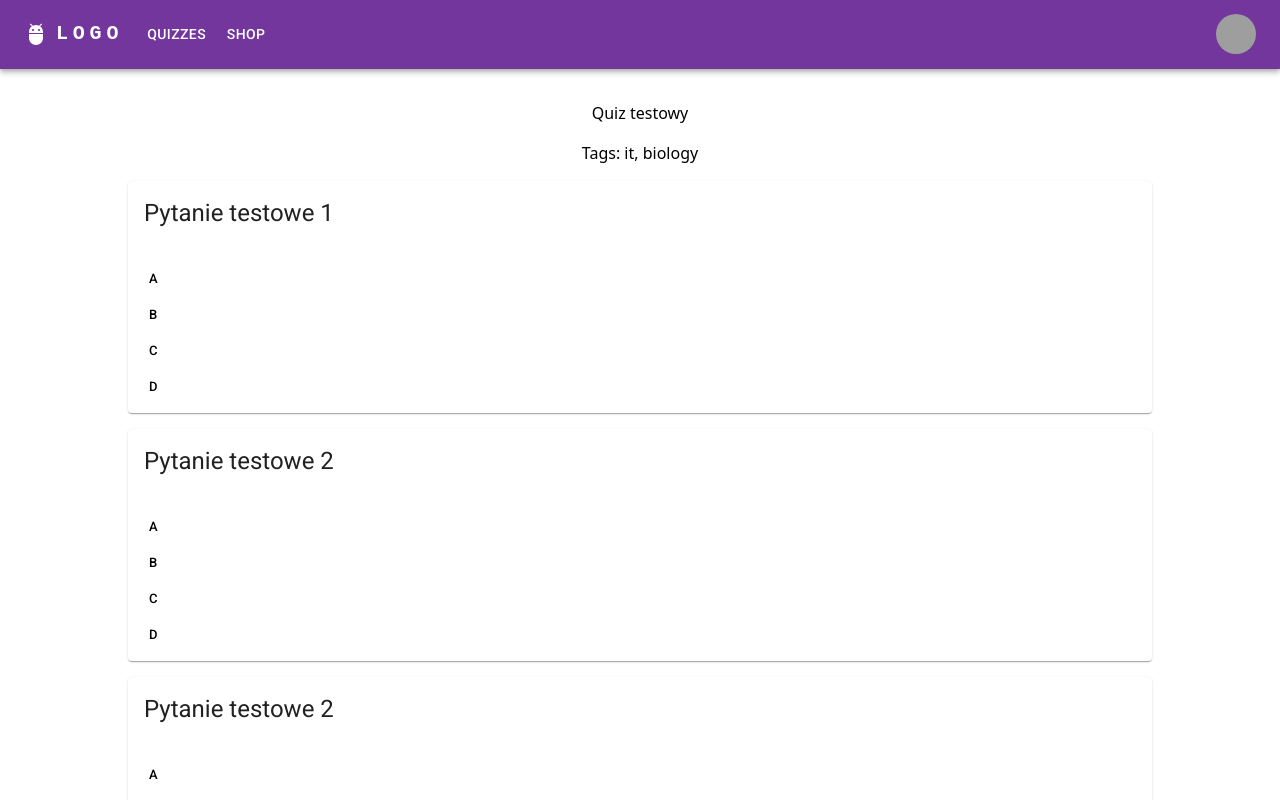
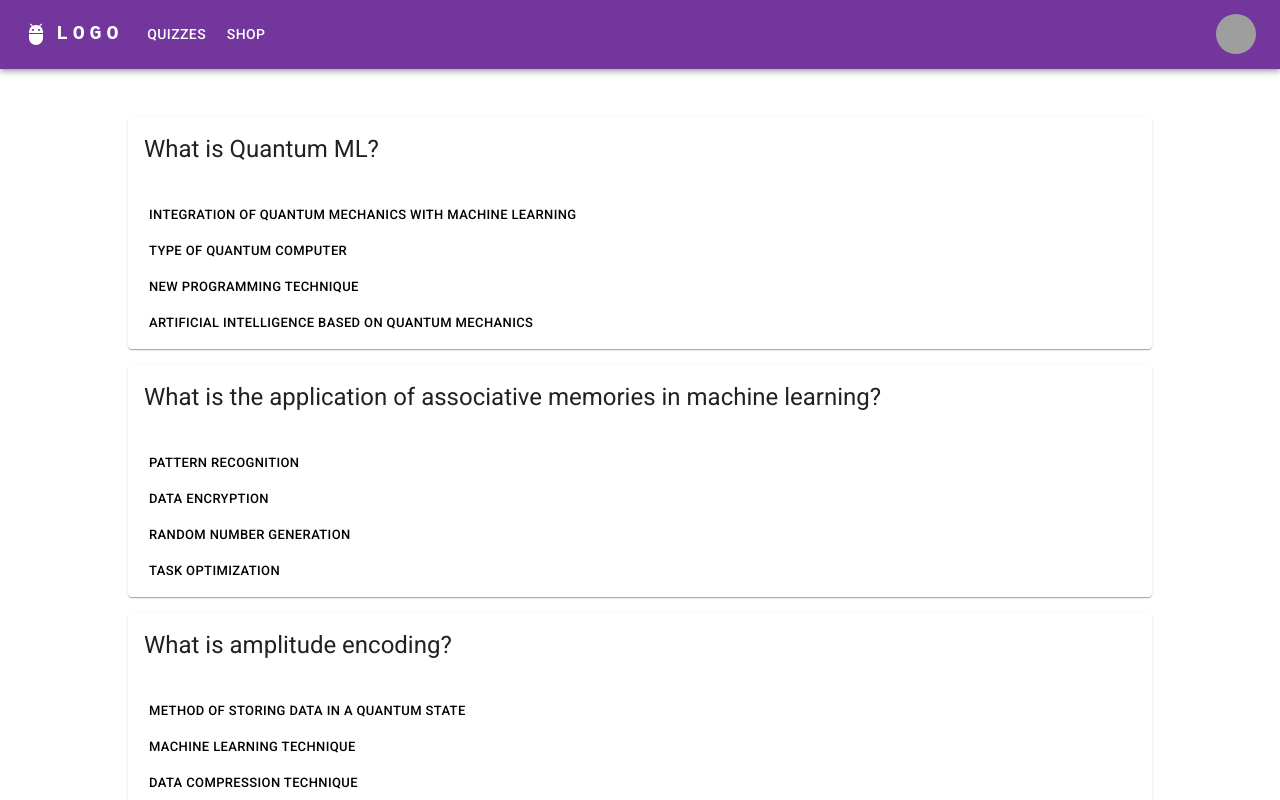
Before and after one commit to dr3du4/Notec, a React (Vite) app in the folder notec-frontend/: page /quiz in a window 1280 px wide. Built offline with nearby package versions, Linux system fonts and the light colour scheme; data requests are answered from the project's data file; grey boxes are pictures that could not be loaded.

Commit message:
dbjson update

```diff
--- a/notec-frontend/db.json
+++ b/notec-frontend/db.json
@@ -1,250 +1,218 @@
-{
-  "user": [
 {
   "id": 1,
-      "firstName": "Jan",
-      "lastName": "Testowy",
-      "email": "jan@test.com",
-      "password": "testPass",
-      "points": 146,
-      "rank": "diamond",
-      "avatarUrl": "test.png",
-      "cursors": ["classic"],
-      "frames": ["classic"],
-      "currentCursor": "classic",
-      "currentFrame": "classic"
-    },
-    {
-      "id": 2,
-      "firstName": "Krzys",
-      "lastName": "Testowy2",
-      "email": "krzys@test.com",
-      "password": "testPass",
-      "points": 25,
-      "rank": "silver",
-      "avatarUrl": "test.png",
-      "cursors": ["classic"],
-      "frames": ["classic"],
-      "currentCursor": "classic",
-      "currentFrame": "classic"
-    }
-  ],
-  "quiz": {
-    "id": 1,
-    "title": "Quiz testowy",
+  "title": "Quantum Machine Learning Quiz",
   "questions": [
     {
-        "title": "Pytanie testowe 1",
+      "title": "What is Quantum ML?",
       "options": [
         {
-            "option": "a",
+          "option": "Integration of quantum mechanics with machine learning",
           "correct": true
         },
         {
-            "option": "b",
+          "option": "Type of quantum computer",
           "correct": false
         },
         {
-            "option": "c",
+          "option": "New programming technique",
           "correct": false
         },
         {
-            "option": "d",
+          "option": "Artificial intelligence based on quantum mechanics",
           "correct": false
         }
       ]
     },
     {
-        "title": "Pytanie testowe 2",
+      "title": "What is the application of associative memories in machine learning?",
       "options": [
         {
-            "option": "a",
+          "option": "Pattern recognition",
+          "correct": true
+        },
+        {
+          "option": "Data encryption",
           "correct": false
         },
         {
-            "option": "b",
+          "option": "Random number generation",
           "correct": false
         },
         {
-            "option": "c",
-            "correct": true
-          },
-          {
-            "option": "d",
+          "option": "Task optimization",
           "correct": false
         }
       ]
     },
     {
-        "title": "Pytanie testowe 2",
+      "title": "What is amplitude encoding?",
       "options": [
         {
-            "option": "a",
+          "option": "Method of storing data in a quantum state",
+          "correct": true
+        },
+        {
+          "option": "Machine learning technique",
           "correct": false
         },
         {
-            "option": "b",
+          "option": "Data compression technique",
           "correct": false
         },
         {
-            "option": "c",
-            "correct": true
-          },
-          {
-            "option": "d",
+          "option": "Task optimization algorithm",
           "correct": false
         }
       ]
     },
     {
-        "title": "Pytanie testowe 2",
+      "title": "What is the application of the HHL algorithm in machine learning?",
       "options": [
         {
-            "option": "a",
+          "option": "Solving systems of linear equations",
+          "correct": true
+        },
+        {
+          "option": "Generating random numbers",
           "correct": false
         },
         {
-            "option": "b",
+          "option": "Function optimization",
           "correct": false
         },
         {
-            "option": "c",
-            "correct": true
-          },
-          {
-            "option": "d",
+          "option": "Image recognition",
           "correct": false
         }
       ]
     },
     {
-        "title": "Pytanie testowe 2",
+      "title": "What is a quantum computer?",
       "options": [
         {
-            "option": "a",
+          "option": "Type of computer using quantum mechanics",
+          "correct": true
+        },
+        {
+          "option": "New data storage technology",
           "correct": false
         },
         {
-            "option": "b",
+          "option": "Type of processor",
           "correct": false
         },
         {
-            "option": "c",
-            "correct": true
-          },
-          {
-            "option": "d",
+          "option": "Type of artificial intelligence",
           "correct": false
         }
       ]
     },
     {
-        "title": "Pytanie testowe 2",
+      "title": "What is the application of quantum mechanics in machine learning?",
       "options": [
         {
-            "option": "a",
+          "option": "Simulation of physical processes",
           "correct": false
         },
         {
-            "option": "b",
+          "option": "Data processing",
+          "correct": true
+        },
+        {
+          "option": "Algorithm optimization",
           "correct": false
         },
         {
-            "option": "c",
-            "correct": true
-          },
-          {
-            "option": "d",
+          "option": "Pattern recognition",
           "correct": false
         }
       ]
     },
     {
-        "title": "Pytanie testowe 2",
+      "title": "What is an associative memory?",
       "options": [
         {
-            "option": "a",
+          "option": "Type of RAM",
           "correct": false
         },
         {
-            "option": "b",
+          "option": "Database type",
           "correct": false
         },
         {
-            "option": "c",
+          "option": "Data storage device",
+          "correct": false
+        },
+        {
+          "option": "Pattern recognition mechanism",
+          "correct": true
+        }
+      ]
+    },
+    {
+      "title": "What is the application of amplitude encoding in machine learning?",
+      "options": [
+        {
+          "option": "Data compression",
+          "correct": false
+        },
+        {
+          "option": "Information storage",
           "correct": true
         },
         {
-            "option": "d",
+          "option": "Random number generation",
+          "correct": false
+        },
+        {
+          "option": "Task optimization",
           "correct": false
         }
       ]
     },
     {
-        "title": "Pytanie testowe 2",
+      "title": "What is the HHL algorithm?",
       "options": [
         {
-            "option": "a",
+          "option": "Machine learning algorithm",
           "correct": false
         },
         {
-            "option": "b",
+          "option": "Data encoding method",
           "correct": false
         },
         {
-            "option": "c",
-            "correct": true
+          "option": "Task optimization technique",
+          "correct": false
         },
         {
-            "option": "d",
-            "correct": false
+          "option": "Solving systems of linear equations algorithm",
+          "correct": true
         }
       ]
     },
     {
-        "title": "Pytanie testowe 2",
+      "title": "What is the application of quantum mechanics in machine learning?",
       "options": [
         {
-            "option": "a",
+          "option": "Simulation of physical processes",
           "correct": false
         },
         {
-            "option": "b",
+          "option": "Data processing",
+          "correct": true
+        },
+        {
+          "option": "Algorithm optimization",
           "correct": false
         },
         {
-            "option": "c",
-            "correct": true
-          },
-          {
-            "option": "d",
-            "correct": false
-          }
-        ]
-      },
-      {
-        "title": "Pytanie testowe 2",
-        "options": [
-          {
-            "option": "a",
-            "correct": false
-          },
-          {
-            "option": "b",
-            "correct": false
-          },
-          {
-            "option": "c",
-            "correct": true
-          },
-          {
-            "option": "d",
+          "option": "Pattern recognition",
           "correct": false
         }
       ]
     }
   ],
-    "userId": 1,
-    "tags": ["it", "biology"]
+  "id_profilu": 1,
+  "tags": []
 }
-}
--- a/notec-frontend/src/pages/QuizPage.tsx
+++ b/notec-frontend/src/pages/QuizPage.tsx
@@ -5,17 +5,17 @@ import QuestionCard from "../components/QuestionCard.tsx";
 import {useEffect, useState} from "react";
 
 function QuizPage() {
-    const [quiz, setQuiz] = useState(null);
+    const [quiz, setQuiz] = useState(null);  // Quiz to dane quizu
     const [loading, setLoading] = useState(true);
     const [error, setError] = useState(null);
 
     useEffect(() => {
         const fetchQuiz = async () => {
             try {
-                const response = await axiosInstance.get("/quiz");
-                console.log(response.data);
-                setQuiz(response.data);
-                setLoading(false);
+                const response = await axiosInstance.get("/questions");
+                console.log('Dane z API:', response.data);  // Logowanie danych przychodzących z API
+                setQuiz(response.data);  // Ustaw dane w stanie quiz
+                setLoading(false);       // Ustaw loading na false, gdy dane są załadowane
             } catch (error) {
                 setError(error);
                 setLoading(false);
@@ -33,9 +33,6 @@ function QuizPage() {
         return <div>Error: {error.message}</div>;
     }
 
-    if (!quiz) {
-        return <div>No quiz available.</div>;
-    }
 
     return (
         <div className="flex flex-col h-screen">
@@ -45,10 +42,11 @@ function QuizPage() {
 
             <div className="flex-grow overflow-y-auto">
                 <div className="flex flex-col items-center space-y-4 p-4">
+                    {/* Wyświetlamy tytuł quizu */}
                     <h2>{quiz.title}</h2>
-                    <p>Tags: {quiz.tags.join(', ')}</p>
 
-                    {quiz.questions.map((question, index) => (
+                    {/* Iteracja po pytaniach */}
+                    {quiz.map((question, index) => (
                         <QuestionCard
                             key={index}
                             title={question.title}
```
Lines whose indentation alone changed are shown as unchanged.
